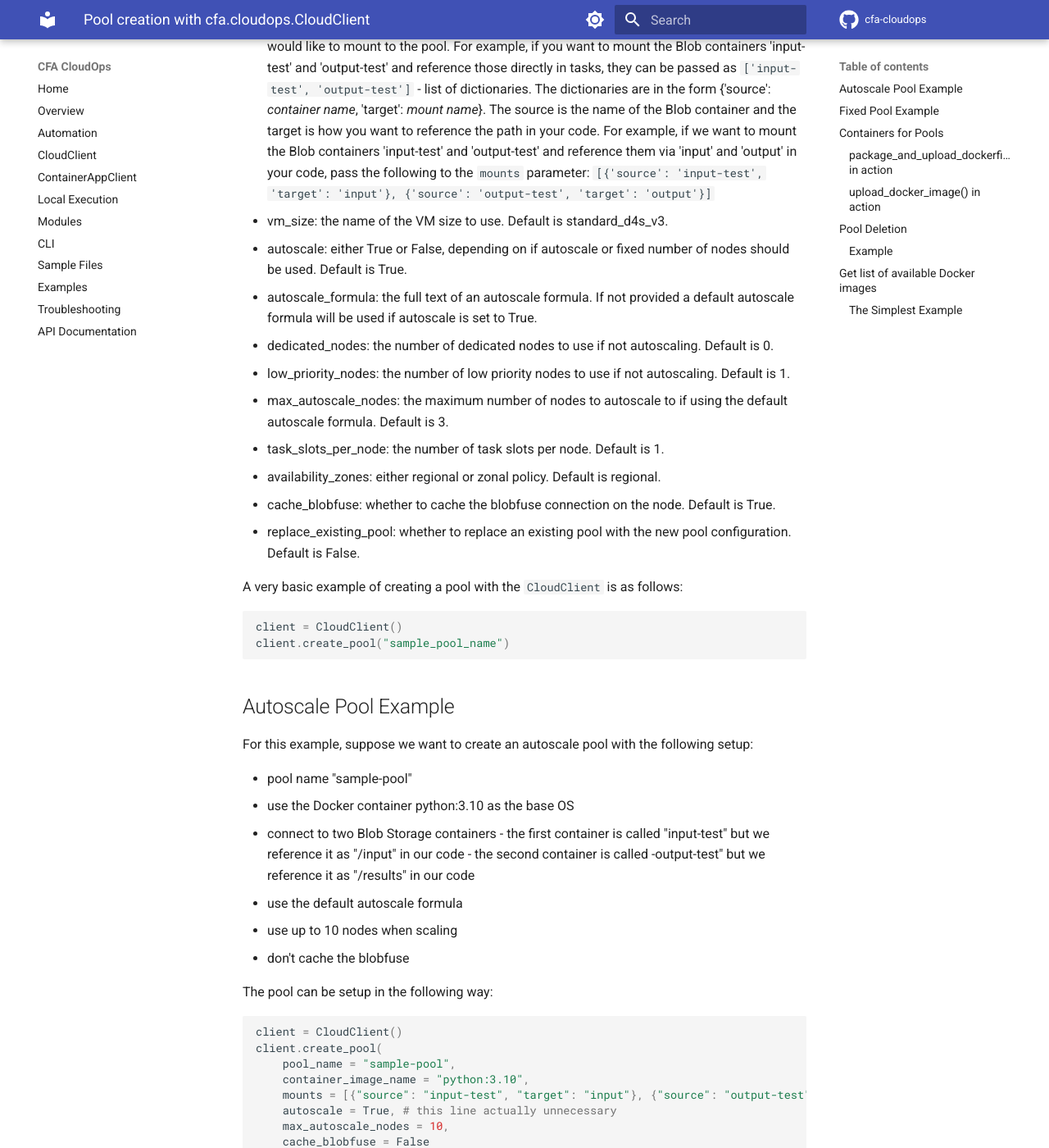
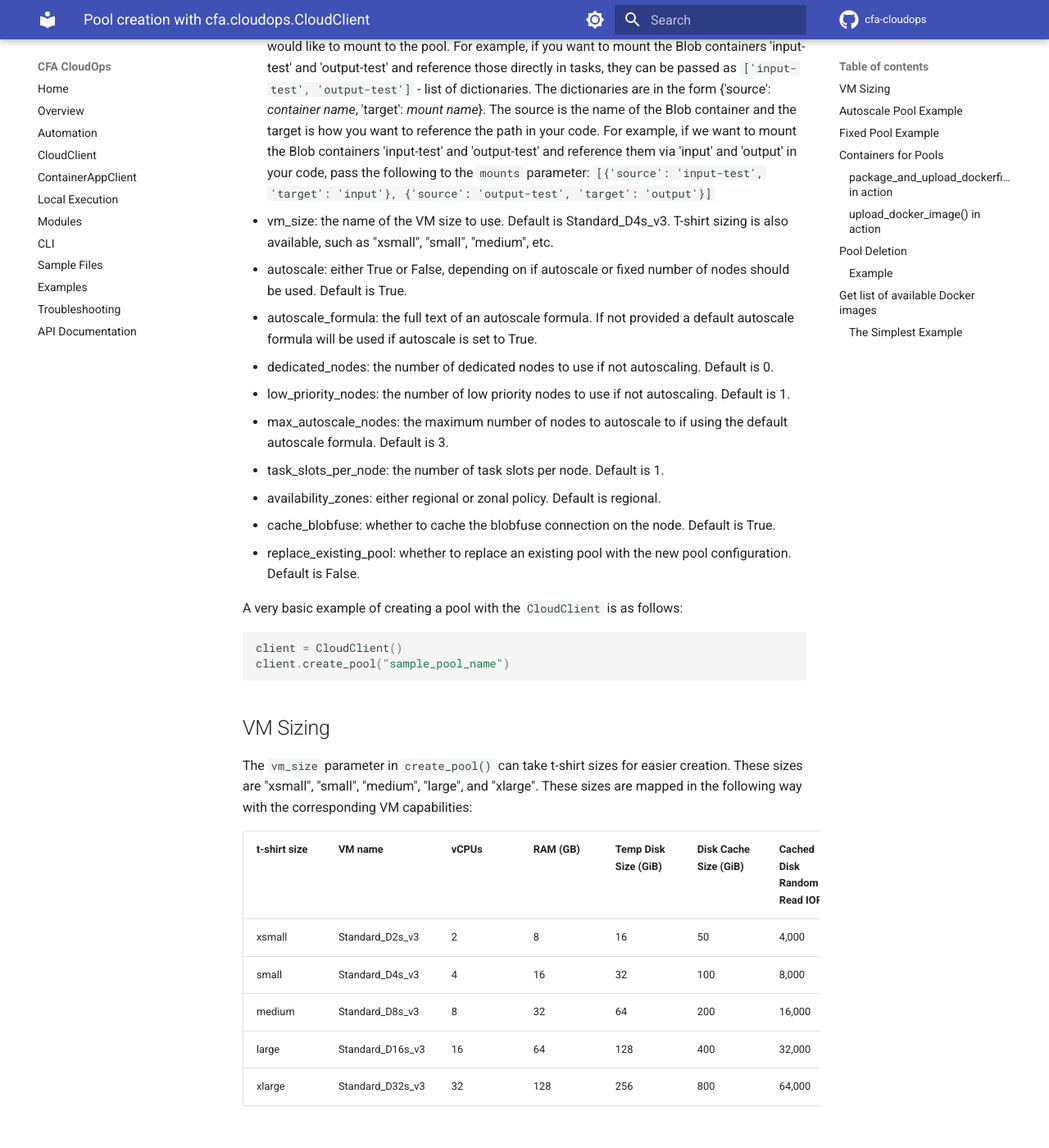
Before and after one commit to CDCgov/cfa-cloudops, an MkDocs documentation site: the page built from docs/CloudClient/pool.md, in a window 1280 px wide and 1400 px high, scrolled down 516 px. Shown: the whole window at 82% size. Built offline with MkDocs 1.6.1 and Material for MkDocs 9.7.7, drawn with Linux system fonts in a browser that asks for light colours; comment, search, counter and statistics services are not loaded.

Commit message:
133 update vm sizing documentation (#135)
* update vm documentation

* fix typo

* Potential fix for pull request finding

Co-authored-by: Copilot Autofix powered by AI <175728472+Copilot@users.noreply.github.com>

* Potential fix for pull request finding

Co-authored-by: Copilot Autofix powered by AI <175728472+Copilot@users.noreply.github.com>

* changelog, pyproject

---------

Co-authored-by: Copilot Autofix powered by AI <175728472+Copilot@users.noreply.github.com>

````diff
--- a/docs/CloudClient/pool.md
+++ b/docs/CloudClient/pool.md
@@ -11,7 +11,7 @@ Pools can easily be created with a `CloudClient` object while maintaining the fl
     ```['input-test', 'output-test']```
     - list of dictionaries. The dictionaries are in the form {'source': *container name*, 'target': *mount name*}. The source is the name of the Blob container and the target is how you want to reference the path in your code. For example, if we want to mount the Blob containers 'input-test' and 'output-test' and reference them via 'input' and 'output' in your code, pass the following to the `mounts` parameter:
     ```[{'source': 'input-test', 'target': 'input'}, {'source': 'output-test', 'target': 'output'}]```
-- vm_size: the name of the VM size to use. Default is standard_d4s_v3.
+- vm_size: the name of the VM size to use. Default is Standard_D4s_v3. T-shirt sizing is also available, such as "xsmall", "small", "medium", etc.
 - autoscale: either True or False, depending on if autoscale or fixed number of nodes should be used. Default is True.
 - autoscale_formula: the full text of an autoscale formula. If not provided a default autoscale formula will be used if autoscale is set to True.
 - dedicated_nodes: the number of dedicated nodes to use if not autoscaling. Default is 0.
@@ -28,6 +28,20 @@ A very basic example of creating a pool with the `CloudClient` is as follows:
 client = CloudClient()
 client.create_pool("sample_pool_name")
 ```
+
+## VM Sizing
+
+The `vm_size` parameter in `create_pool()` can take t-shirt sizes for easier creation. These sizes are "xsmall", "small", "medium", "large", and "xlarge". These sizes are mapped in the following way with the corresponding VM capabilities:
+
+| t-shirt size | VM name | vCPUs | RAM (GB) | Temp Disk Size (GiB) | Disk Cache Size (GiB) | Cached Disk Random Read IOPS |
+| -- | -- | -- | -- | -- | -- | -- |
+| xsmall | Standard_D2s_v3 | 2 | 8 | 16 | 50 | 4,000 |
+| small | Standard_D4s_v3 | 4 | 16 | 32 | 100 | 8,000 |
+| medium | Standard_D8s_v3 | 8 | 32 | 64 | 200 | 16,000 |
+| large | Standard_D16s_v3 | 16 | 64 | 128 | 400 | 32,000 |
+| xlarge | Standard_D32s_v3 | 32 | 128 | 256 | 800 | 64,000|
+
+
 
 ## Autoscale Pool Example
 
@@ -72,6 +86,7 @@ client.create_pool(
     pool_name = "sample-pool-debug",
     container_image_name = "my_azure_registry/azurecr.io/test_repo:latest",
     mounts = ["input-files"],
+    vm_size = "medium",
     autoscale = False,
     low_priority_nodes = 3,
     task_slots_per_node = 2
--- a/pyproject.toml
+++ b/pyproject.toml
@@ -1,6 +1,6 @@
 [project]
 name = "cfa.cloudops"
-version = "0.3.12"
+version = "0.3.13"
 description = "Cloud storage, batch, functions, MLOps assistance"
 authors = [
     {name = "Ryan Raasch", email = "xng3@cdc.gov"}
````
Also changed, not shown: changelog.md (+3 -0 lines), 2 other files.
